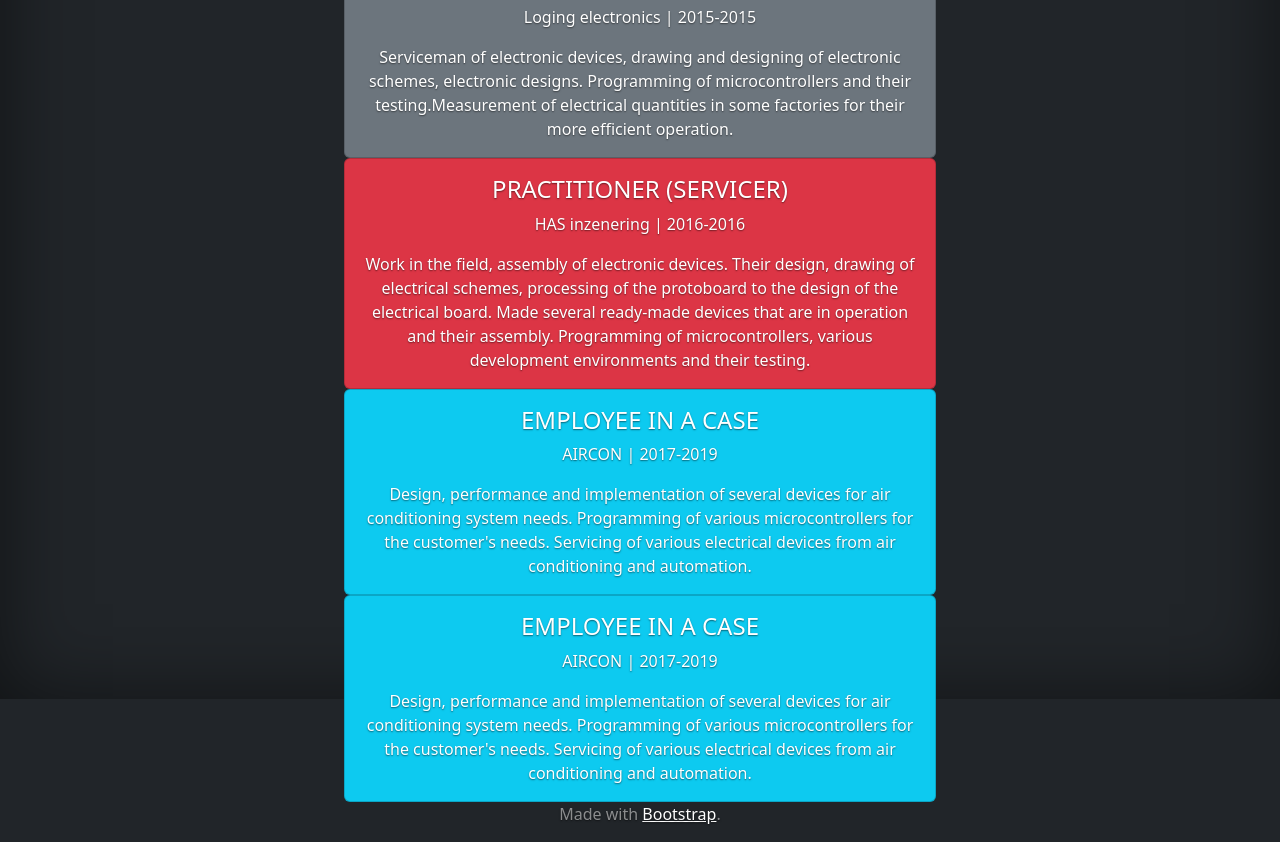
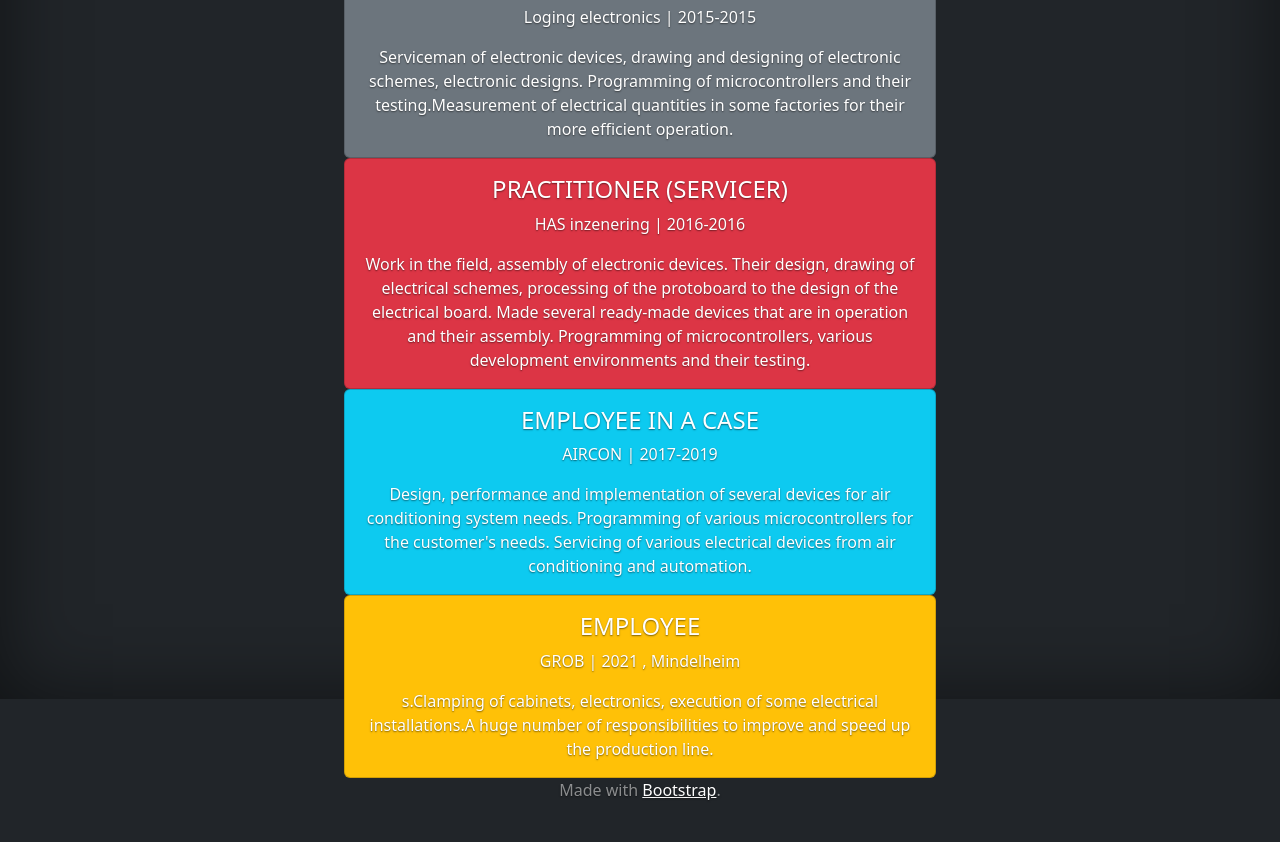
Before and after one commit to Skols93/Skols93.github.io, a plain HTML site: page Experience.html in a window 1280 px wide. Shown: the part 101-943 px from the top of the page. After the commit the page ends 919 px from the top, so only its background shows below. Drawn offline with nearby package versions, Linux system fonts and the light colour scheme.

Commit message:
Update Experience.html

```diff
--- a/Experience.html
+++ b/Experience.html
@@ -126,14 +126,15 @@
         </div>
       </div>
 
-      <div class="card text-white bg-info w-100">
+      <div class="card text-white bg-warning w-100">
         <div class="card-body">
-          <h4 class="card-title">EMPLOYEE IN A CASE</h4>
-          <p class="card-text">AIRCON | 2017-2019</p>
-          <p class="card-text">Design, performance and implementation of several devices for air
-            conditioning system needs. Programming of various microcontrollers
-            for the customer's needs. Servicing of various electrical devices from
-            air conditioning and automation.</p>
+          <h4 class="card-title">EMPLOYEE</h4>
+          <p class="card-text">GROB | 2021 , Mindelheim</p>
+          <p class="card-text">s.Clamping of
+            cabinets, electronics, execution of some electrical installations.A
+            huge number of responsibilities to improve and speed up the
+            production line.
+            </p>
         </div>
       </div>
 
```
